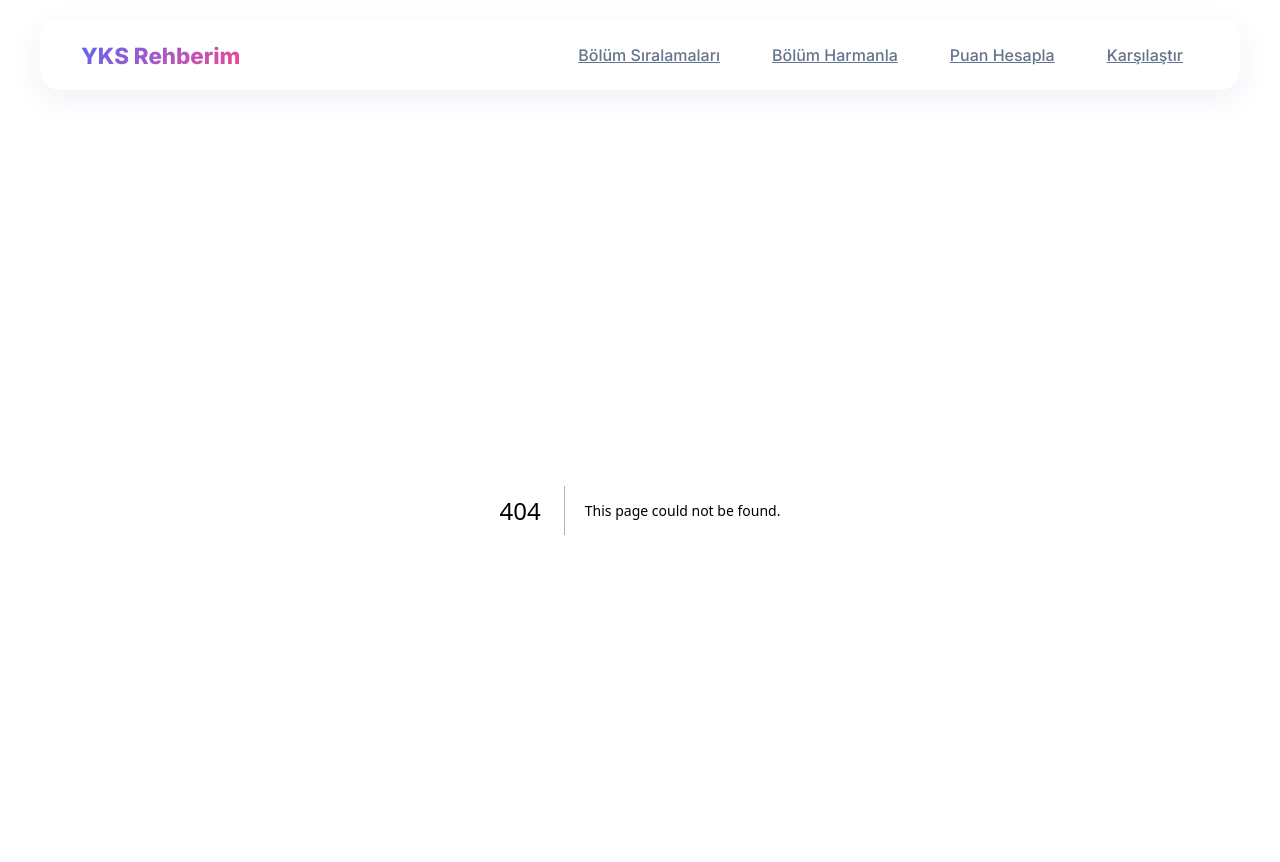
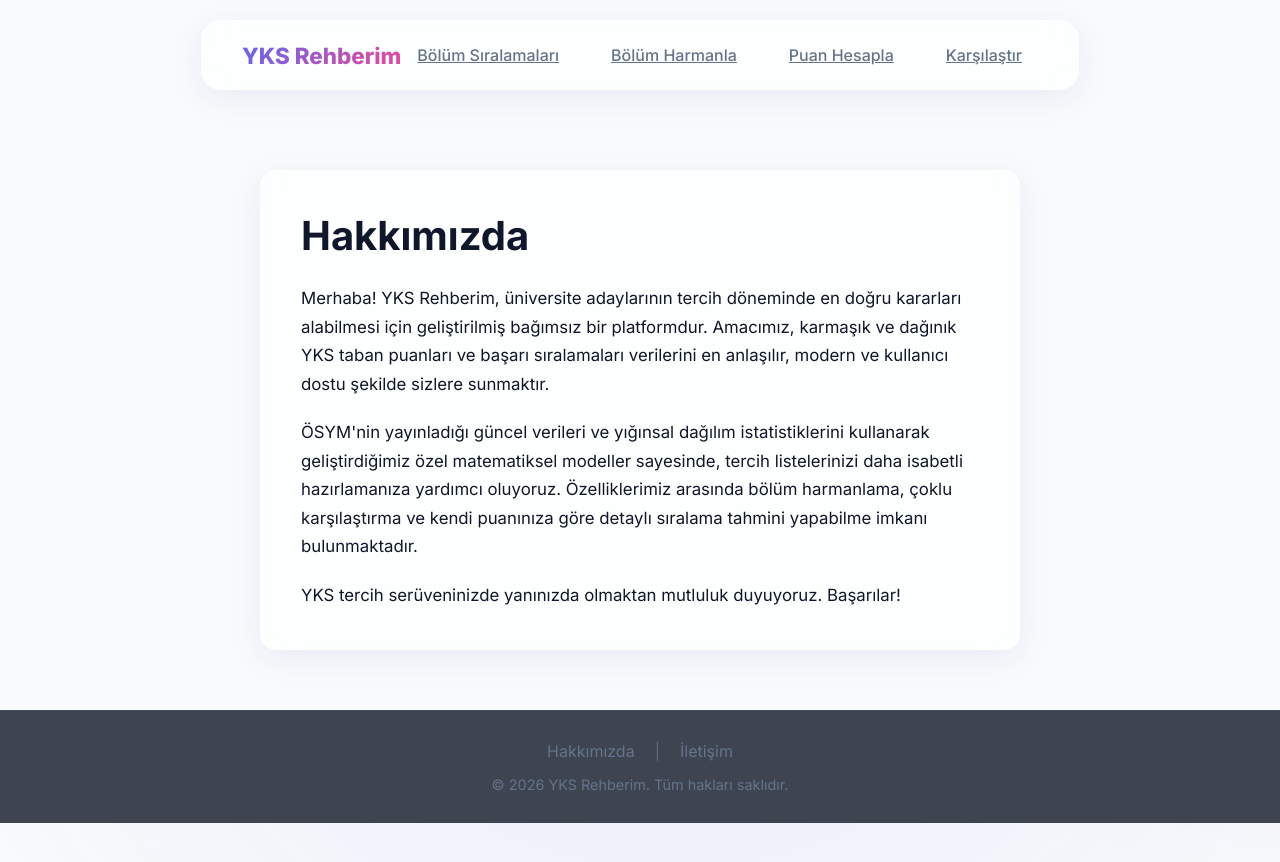
Before and after one commit to saitama-sai/YKS-Hesaplama, a Next.js app: page /hakkimizda in a window 1280 px wide. Before the commit this address had no page. Shown: the top 862 px of the page. After the commit the page ends 823 px from the top, so only its background shows below. Built offline with nearby package versions, Linux system fonts and the light colour scheme.

Commit message:
feat: add about us and contact pages with a footer

```diff
--- /dev/null
+++ b/app/hakkimizda/page.js
@@ -0,0 +1,28 @@
+'use client';
+
+export default function HakkimizdaPage() {
+  return (
+    <main className="container" style={{ paddingTop: '60px', paddingBottom: '60px', maxWidth: '800px' }}>
+      <div className="glass-panel" style={{ padding: '40px', borderRadius: '16px' }}>
+        <h1 className="page-title" style={{ textAlign: 'left', marginBottom: '24px' }}>Hakkımızda</h1>
+
+        <div style={{ color: 'var(--text-main)', lineHeight: '1.7', fontSize: '1.05rem', display: 'flex', flexDirection: 'column', gap: '20px' }}>
+          <p>
+            Merhaba! YKS Rehberim, üniversite adaylarının tercih döneminde en doğru kararları alabilmesi için geliştirilmiş bağımsız bir platformdur.
+            Amacımız, karmaşık ve dağınık YKS taban puanları ve başarı sıralamaları verilerini en anlaşılır, modern ve kullanıcı dostu şekilde sizlere sunmaktır.
+          </p>
+
+          <p>
+            ÖSYM'nin yayınladığı güncel verileri ve yığınsal dağılım istatistiklerini kullanarak geliştirdiğimiz özel matematiksel modeller sayesinde,
+            tercih listelerinizi daha isabetli hazırlamanıza yardımcı oluyoruz. Özelliklerimiz arasında bölüm harmanlama, çoklu karşılaştırma ve
+            kendi puanınıza göre detaylı sıralama tahmini yapabilme imkanı bulunmaktadır.
+          </p>
+
+          <p>
+            YKS tercih serüveninizde yanınızda olmaktan mutluluk duyuyoruz. Başarılar!
+          </p>
+        </div>
+      </div>
+    </main>
+  );
+}
--- a/app/layout.js
+++ b/app/layout.js
@@ -23,6 +23,7 @@ export const metadata = {
 };
 
 import Navbar from "@/components/Navbar";
+import Footer from "@/components/Footer";
 import Script from "next/script";
 import { CompareProvider } from "@/context/CompareContext";
 
@@ -51,8 +52,13 @@ export default function RootLayout({ children }) {
         />
 
         <CompareProvider>
-          <Navbar />
-          {children}
+          <div style={{ display: 'flex', flexDirection: 'column', minHeight: '100vh' }}>
+            <Navbar />
+            <div style={{ flex: 1 }}>
+              {children}
+            </div>
+            <Footer />
+          </div>
         </CompareProvider>
       </body>
     </html>
--- /dev/null
+++ b/components/Footer.jsx
@@ -0,0 +1,22 @@
+import Link from 'next/link';
+
+export default function Footer() {
+  return (
+    <footer style={{ marginTop: 'auto', borderTop: '1px solid rgba(255, 255, 255, 0.05)', padding: '30px 0', backgroundColor: 'rgba(17, 24, 39, 0.8)' }}>
+      <div className="container" style={{ display: 'flex', flexDirection: 'column', alignItems: 'center', gap: '15px' }}>
+        <div style={{ display: 'flex', gap: '20px' }}>
+          <Link href="/hakkimizda" style={{ color: 'var(--text-muted)', textDecoration: 'none', transition: 'color 0.2s' }} onMouseOver={e => e.target.style.color='var(--primary)'} onMouseOut={e => e.target.style.color='var(--text-muted)'}>
+            Hakkımızda
+          </Link>
+          <span style={{ color: 'rgba(255, 255, 255, 0.2)' }}>|</span>
+          <Link href="/iletisim" style={{ color: 'var(--text-muted)', textDecoration: 'none', transition: 'color 0.2s' }} onMouseOver={e => e.target.style.color='var(--primary)'} onMouseOut={e => e.target.style.color='var(--text-muted)'}>
+            İletişim
+          </Link>
+        </div>
+        <div style={{ color: 'var(--text-muted)', fontSize: '0.9rem' }}>
+          © {new Date().getFullYear()} YKS Rehberim. Tüm hakları saklıdır.
+        </div>
+      </div>
+    </footer>
+  );
+}
```
Also changed, not shown: app/iletisim/page.js (added, +27 -0 lines).
